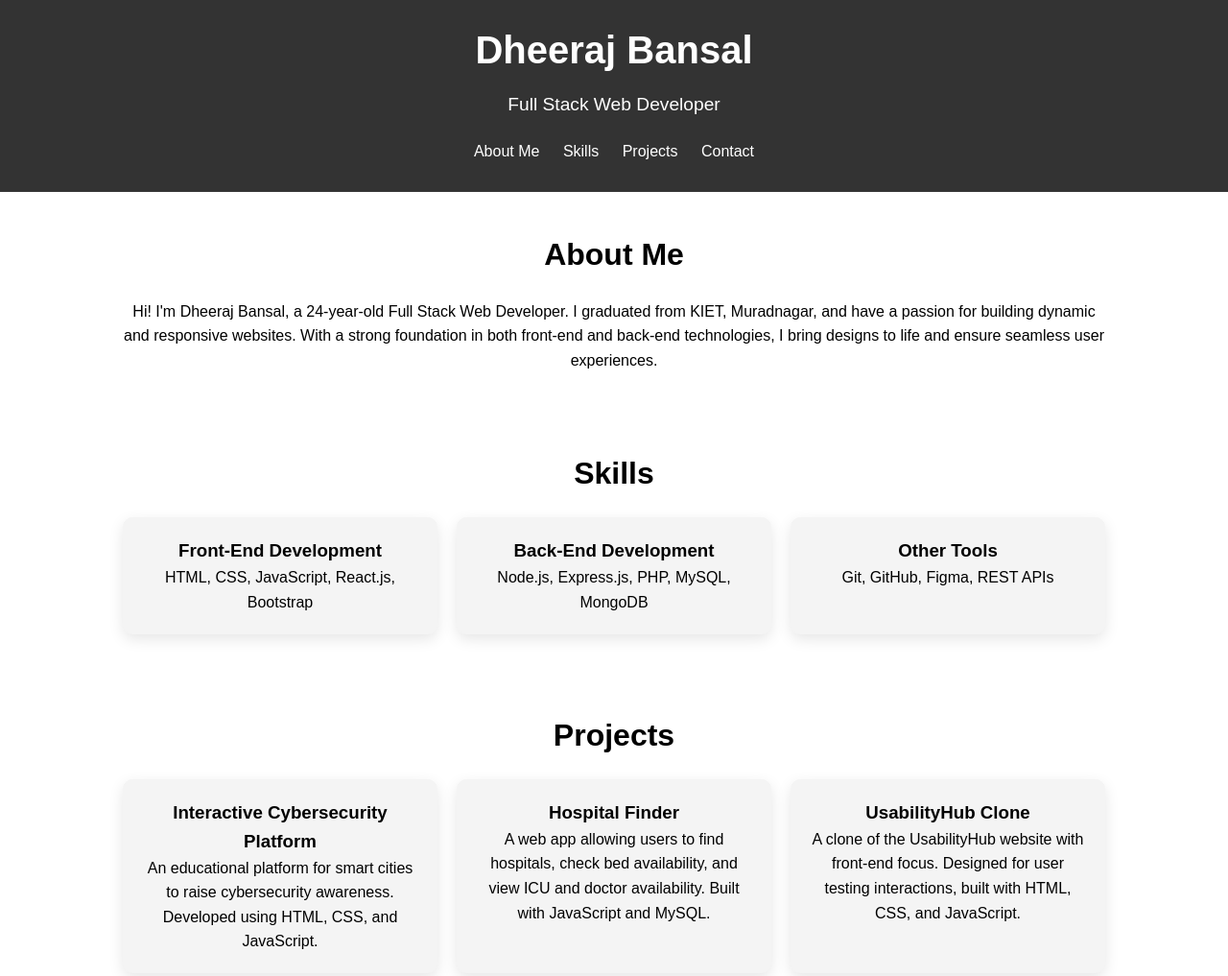
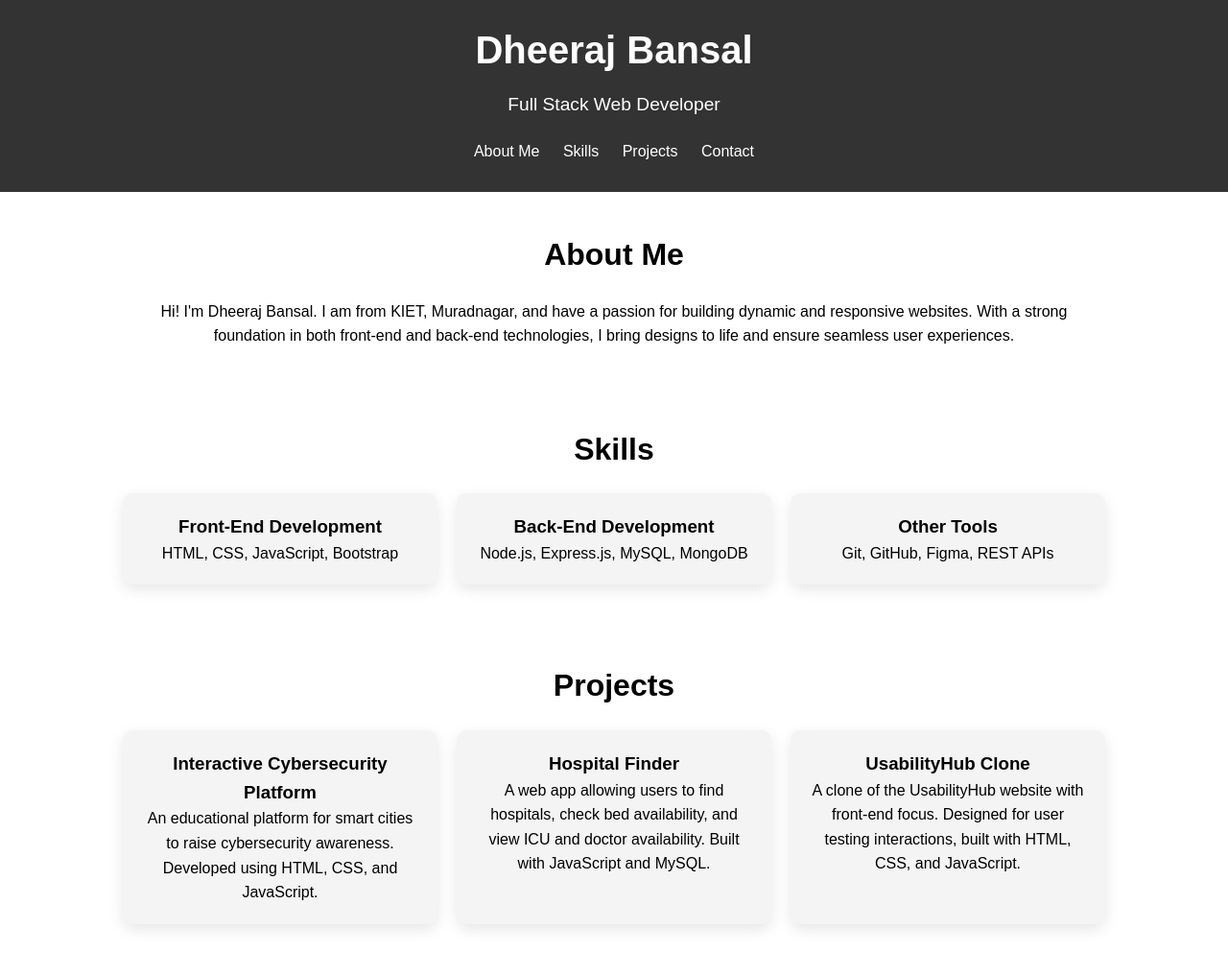
Before and after one commit to dheeraj12347/Portfolio, a plain HTML site: page index.html in a window 1280 px wide. Shown: the top 1017 px of the page at 96% size. Drawn offline with Linux system fonts and the light colour scheme.

Commit message:
Update index.html

```diff
--- a/index.html
+++ b/index.html
@@ -26,7 +26,7 @@
     <section id="about">
         <div class="container">
             <h2>About Me</h2>
-            <p>Hi! I'm Dheeraj Bansal, a 24-year-old Full Stack Web Developer. I graduated from KIET, Muradnagar, and have a passion for building dynamic and responsive websites. With a strong foundation in both front-end and back-end technologies, I bring designs to life and ensure seamless user experiences.</p>
+            <p>Hi! I'm Dheeraj Bansal. I am from KIET, Muradnagar, and have a passion for building dynamic and responsive websites. With a strong foundation in both front-end and back-end technologies, I bring designs to life and ensure seamless user experiences.</p>
         </div>
     </section>
 
@@ -36,11 +36,11 @@
             <div class="skills-grid">
                 <div class="skill">
                     <h3>Front-End Development</h3>
-                    <p>HTML, CSS, JavaScript, React.js, Bootstrap</p>
+                    <p>HTML, CSS, JavaScript, Bootstrap</p>
                 </div>
                 <div class="skill">
                     <h3>Back-End Development</h3>
-                    <p>Node.js, Express.js, PHP, MySQL, MongoDB</p>
+                    <p>Node.js, Express.js, MySQL, MongoDB</p>
                 </div>
                 <div class="skill">
                     <h3>Other Tools</h3>
```
